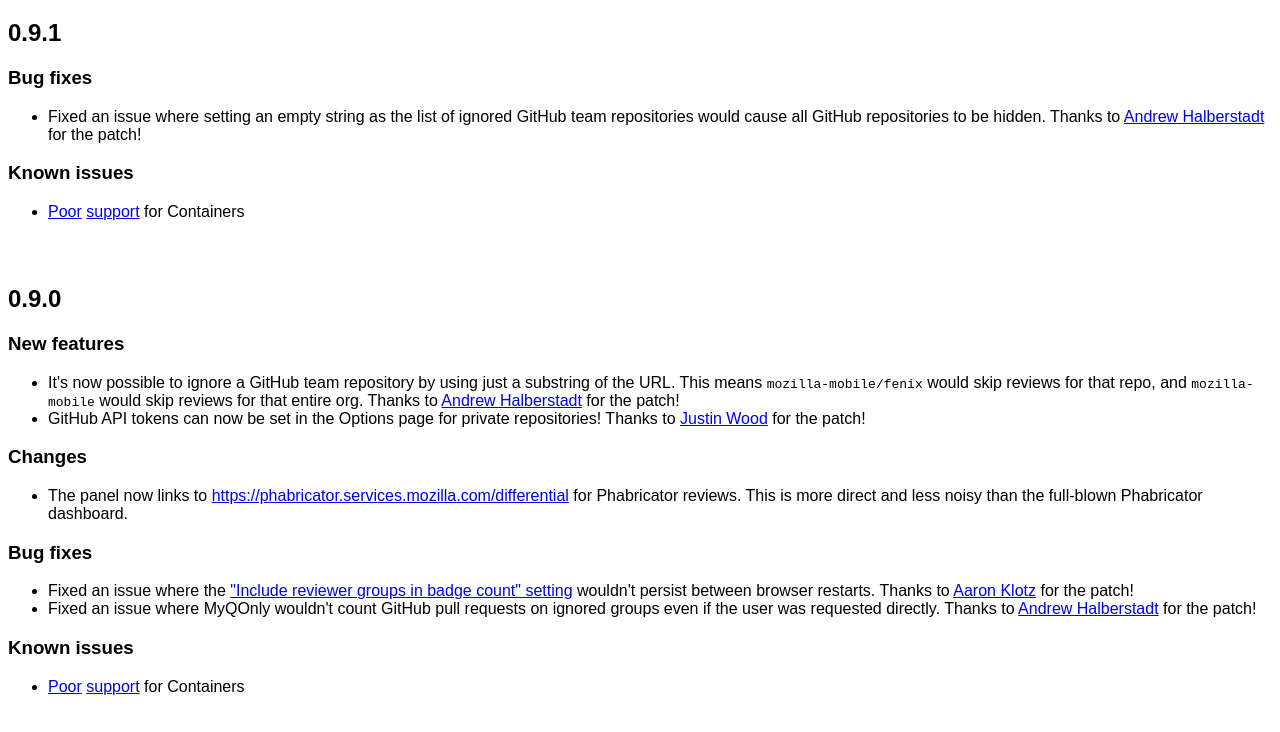
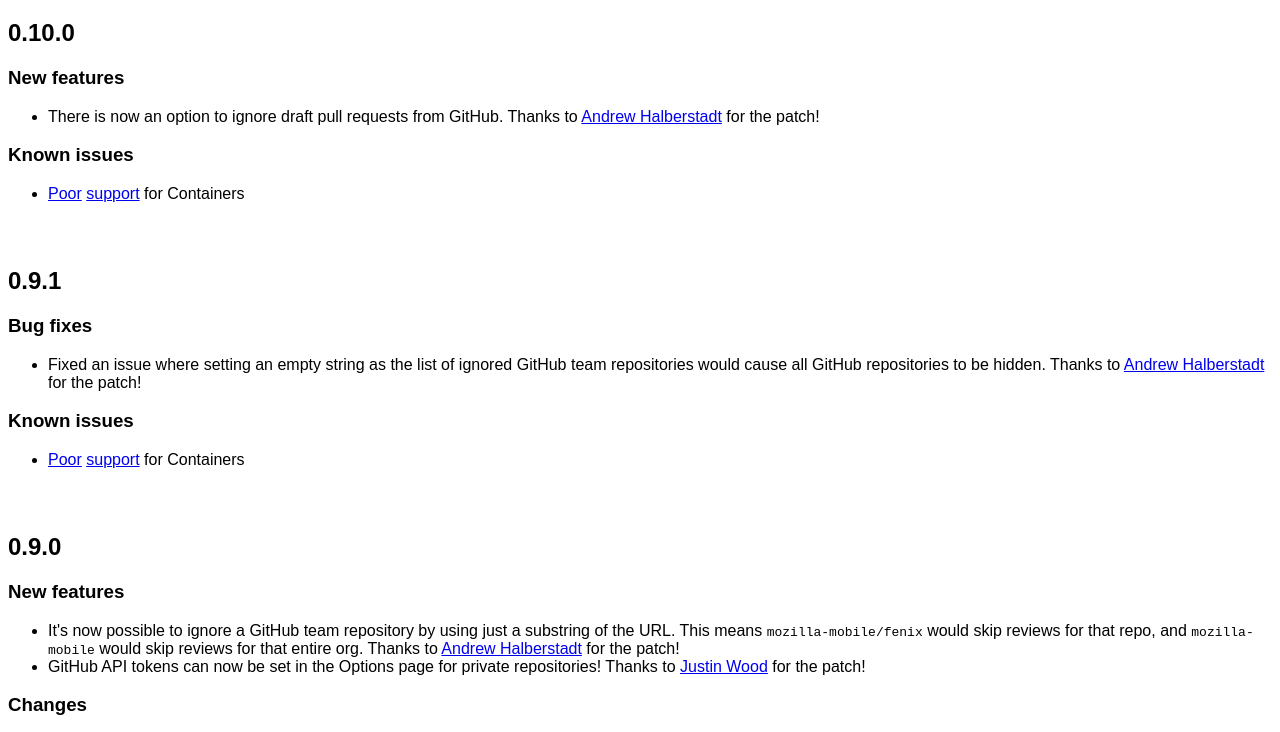
Before and after one commit to mikeconley/myqonly, a browser extension: page addon/content/release-notes/release-notes.html in a window 1280 px wide. Shown: the part 61-793 px from the top of the page. Drawn offline with Linux system fonts and the light colour scheme.

Commit message:
Add 0.10.0 release notes.

```diff
--- a/addon/content/release-notes/release-notes.html
+++ b/addon/content/release-notes/release-notes.html
@@ -8,6 +8,18 @@
 </head>
 <body>
   <h1>MyQOnly Release Notes</h1>
+
+  <section data-version="0.10.0">
+    <h2>0.10.0</h2>
+    <h3>New features</h3>
+    <ul>
+      <li>There is now an option to ignore draft pull requests from GitHub. Thanks to <a href="https://github.com/ahal/">Andrew Halberstadt</a> for the patch!</li>
+    </ul>
+    <h3>Known issues</h3>
+    <ul>
+      <li><a href="https://github.com/mikeconley/myqonly/issues/8">Poor</a> <a href="https://github.com/mikeconley/myqonly/issues/18">support</a> for Containers</li>
+    </ul>
+  </section>
 
   <section data-version="0.9.1">
     <h2>0.9.1</h2>
```
